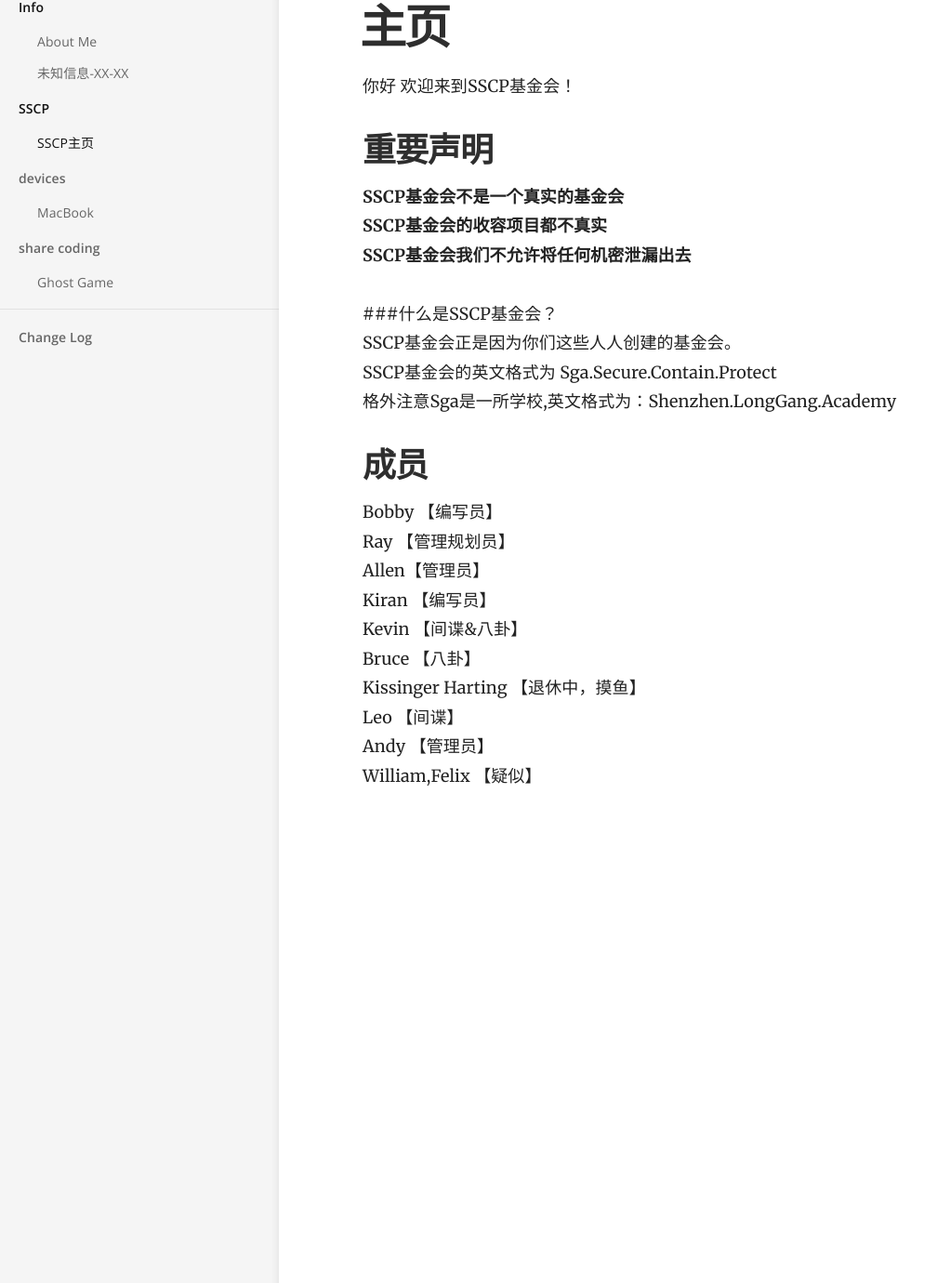
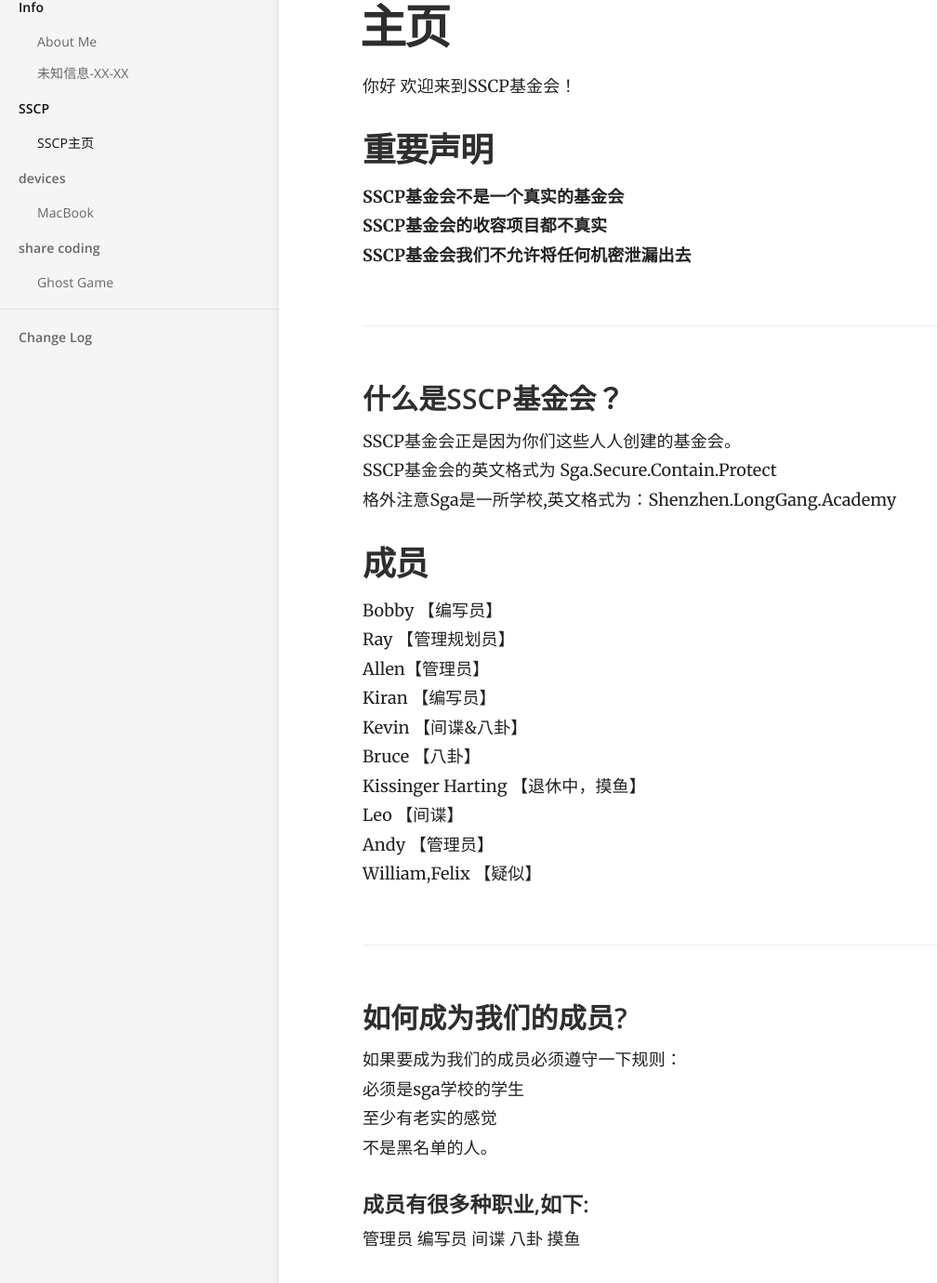
Before and after one commit to BootsHuang/BootsHuang.github.io, a Jekyll site: the page built from _docs/contact-syncing/SSCP.md, in a window 1280 px wide and 1400 px high, scrolled down 192 px. Shown: the top 1380 px of the window at 93% size, without its empty margins (0-1008 px from the left). Built offline with Jekyll 4.4.1, drawn with Linux system fonts in a browser that asks for light colours.

Commit message:
Update SSCP.md

```diff
--- a/_docs/contact-syncing/SSCP.md
+++ b/_docs/contact-syncing/SSCP.md
@@ -10,7 +10,7 @@ order: 4
 **SSCP基金会的收容项目都不真实**
 **SSCP基金会我们不允许将任何机密泄漏出去**
 
-###什么是SSCP基金会？
+### 什么是SSCP基金会？
 SSCP基金会正是因为你们这些人人创建的基金会。
 SSCP基金会的英文格式为 Sga.Secure.Contain.Protect
 格外注意Sga是一所学校,英文格式为：Shenzhen.LongGang.Academy
@@ -26,3 +26,12 @@ Kissinger Harting 【退休中，摸鱼】
 Leo 【间谍】
 Andy 【管理员】
 William,Felix 【疑似】
+### 如何成为我们的成员?
+如果要成为我们的成员必须遵守一下规则：
+必须是sga学校的学生
+至少有老实的感觉
+不是黑名单的人。
+
+#### 成员有很多种职业,如下:
+管理员 编写员 间谍 八卦
+摸鱼
```
